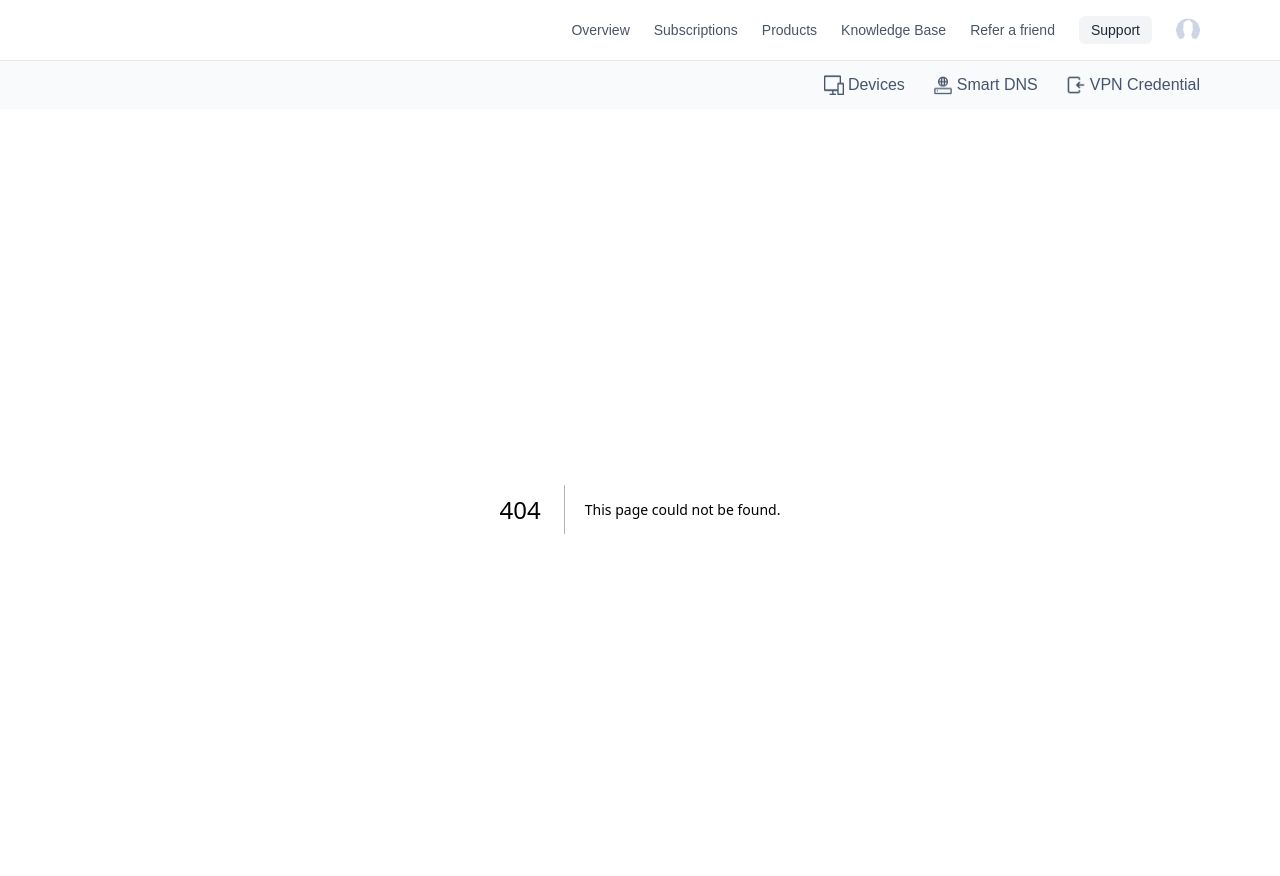
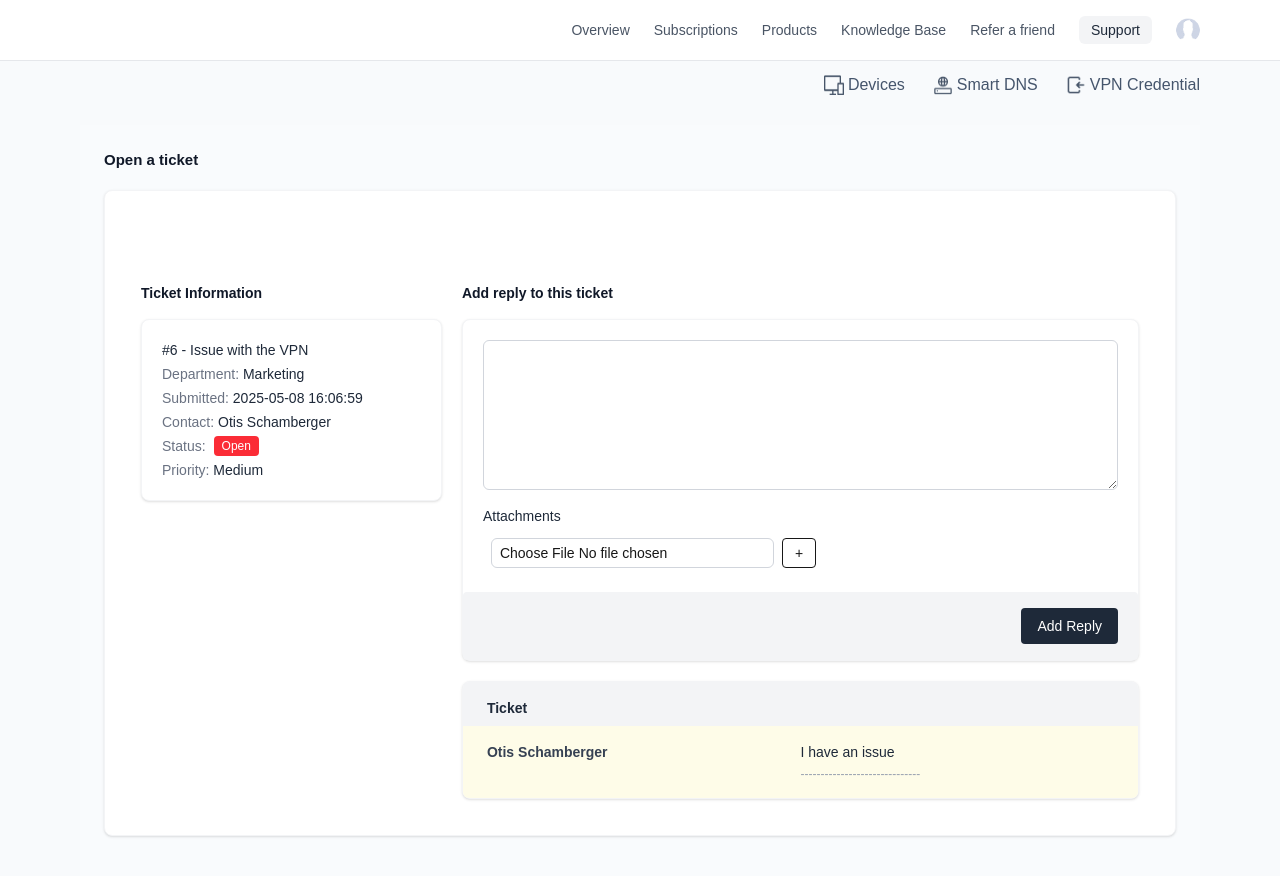
Before and after one commit to TeccClubb/SafeSerfProClientPortal, a Next.js app: page /ticketView in a window 1280 px wide. Before the commit this address had no page. Shown: the top 876 px of the page. Built offline with nearby package versions, Linux system fonts and the light colour scheme.

Commit message:
ticketView page ui are desgined fully and resposive

```diff
--- /dev/null
+++ b/src/app/ticketView/page.tsx
@@ -0,0 +1,9 @@
+import TicketView from "@/components/ticketView/ticketview";
+
+export default function TicketViewPage() {
+    return (
+        <div className="p-4 lg:px-20 bg-slate-50  min-h-screen lg:text-sm    space-y-8">
+            <TicketView></TicketView>
+        </div>
+    );
+}
--- /dev/null
+++ b/src/components/ticketView/ticketview.tsx
@@ -0,0 +1,90 @@
+import React from "react";
+
+export default function TicketView() {
+    return (
+        <div>
+            <div className="min-h-screen bg-[#f9fbfd] p-6">
+                <h2 className="text-[15px] font-semibold text-gray-900 mb-5">Open a ticket</h2>
+
+                <div className="bg-white rounded-lg shadow border border-gray-100 p-6 md:p-9 mb-5">
+                    {/* Top Section: Ticket Info + Reply */}
+                    <div className="flex flex-col md:flex-row gap-5 mt-14">
+                        {/* Ticket Info */}
+                        <div className="w-full md:w-1/3">
+                            <h3 className="text-[14px] font-semibold text-gray-900 mb-4">Ticket Information</h3>
+                            <div className="bg-white rounded-lg shadow border border-gray-100 p-5">
+                                <div className="text-sm text-gray-800 space-y-1">
+                                    <p className="font-medium">#6 - Issue with the VPN</p>
+                                    <p><span className="text-gray-500">Department:</span> Marketing</p>
+                                    <p><span className="text-gray-500">Submitted:</span> 2025-05-08 16:06:59</p>
+                                    <p><span className="text-gray-500">Contact:</span> Otis Schamberger</p>
+                                    <p className="flex items-center gap-2">
+                                        <span className="text-gray-500">Status:</span>
+                                        <span className="bg-red-500 text-white text-xs font-medium px-2 py-0.5 rounded">Open</span>
+                                    </p>
+                                    <p><span className="text-gray-500">Priority:</span> Medium</p>
+                                </div>
+                            </div>
+                        </div>
+
+                        {/* Reply Form */}
+                        <div className="w-full md:w-3/4">
+                            <div className="col-span-2">
+                                <h3 className="text-[14px] font-semibold text-gray-900 mb-4">Add reply to this ticket</h3>
+                                <div className="bg-white rounded-lg shadow border border-gray-100 p-5 flex flex-col h-full min-h-[300px]">
+                                    <textarea
+                                        placeholder=""
+                                        className="w-full border border-gray-300 rounded-md p-2 h-[150px] text-sm mb-4 focus:outline-none focus:ring-2 focus:ring-blue-200"
+                                    ></textarea>
+
+                                    <div className="mb-4">
+                                        <label className="text-sm font-medium text-gray-800 mb-1 block">Attachments</label>
+                                        <div className="flex items-center gap-2 p-2 rounded">
+                                            <input
+                                                type="file"
+                                                className="border border-gray-300 rounded-md text-sm px-2 py-1 focus:outline-none"
+                                            />
+                                            <button className="text-sm px-3 py-1 border rounded bg-white">+</button>
+                                        </div>
+                                    </div>
+
+                                    {/* Sticky to bottom of parent */}
+                                    <div className="bg-gray-100 p-4 rounded mt-auto -mx-5 -mb-5 px-5">
+                                        <div className="flex justify-end">
+                                            <button className="px-4 py-2 text-sm bg-gray-800 text-white rounded hover:bg-gray-900">
+                                                Add Reply
+                                            </button>
+                                        </div>
+                                    </div>
+                                </div>
+                            </div>
+                        </div>
+                    </div>
+
+                    {/* Ticket Message Section */}
+                    <div className="flex flex-col md:flex-row gap-5 mt-5">
+                        <div className="w-full md:w-1/3">
+                            {/* Placeholder or additional content */}
+                        </div>
+                        <div className="w-full md:w-3/4">
+                            <div className="bg-white rounded-lg shadow border border-gray-100 w-full">
+                                <div className="bg-gray-100 rounded-t-md px-6 pt-4 pb-2">
+                                    <h3 className="font-bold text-gray-800 text-sm">Ticket</h3>
+                                </div>
+                                <div className="bg-yellow-50   rounded-b-md px-6 py-4 grid grid-cols-1 md:grid-cols-2">
+                                    <div className="text-sm text-gray-800 space-y-1">
+                                        <div className="font-semibold text-gray-700">Otis Schamberger</div>
+                                    </div>
+                                    <div className="flex flex-col justify-between text-sm text-gray-800">
+                                        <p>I have an issue</p>
+                                        <p className="text-gray-400 text-xs mt-1">------------------------------</p>
+                                    </div>
+                                </div>
+                            </div>
+                        </div>
+                    </div>
+                </div>
+            </div>
+        </div>
+    );
+}
```
